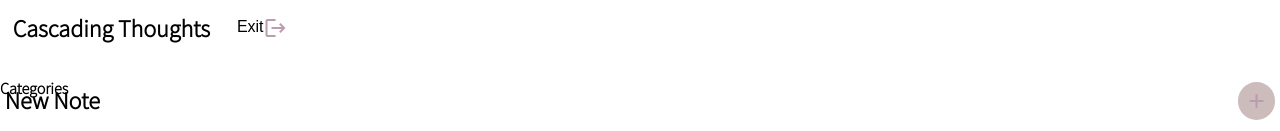
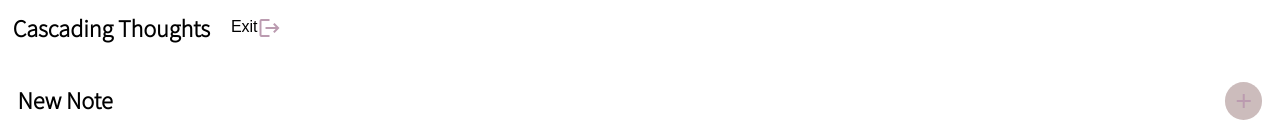
Before and after one commit to JuanStromanIlz/NotesApp-Front-End, a React (Create React App) app: page /my-notes in a window 1280 px wide. Shown: the top 131 px of the page. Built offline with nearby package versions, Linux system fonts and the light colour scheme; no server answers.

Commit message:
estilos en navbar

```diff
--- a/src/App.js
+++ b/src/App.js
@@ -29,6 +29,11 @@ const StyledApp = styled.div`
     /* Support for IE. */
     font-feature-settings: 'liga';
   }
+  .view-fix {
+    position: fixed;
+    overflow: hidden;
+    height:100vh;
+  }
 `;
 
 function App() {
--- a/src/components/Navbar.jsx
+++ b/src/components/Navbar.jsx
@@ -1,39 +1,58 @@
-import { forwardRef, useRef } from 'react';
 import styled from 'styled-components';
 
-const arrayCat = ['Test', 'Juegos', 'Notas', 'Cosas', 'Categorias'];
+const arrayCat = ['Test', 'Juegos', 'Notas', 'Cosas', 'Categorias', 'Test', 'Juegos', 'Notas', 'Cosas', 'Categorias', 'Test', 'Juegos', 'Notas', 'Cosas', 'Categorias', 'Test', 'Juegos', 'Notas', 'Cosas', 'Categorias', 'Test', 'Juegos', 'Notas', 'Cosas', 'Categorias', 'Test', 'Juegos', 'Notas', 'Cosas', 'Categorias'];
 
-const SliceMenu = forwardRef((props, ref) => (
-  <div ref={ref} className={props.className}>
-    <div>
-      <h4>Categories</h4>
-      <div id='cate-list'>
-        {arrayCat.map(cat =>
-          <li>{cat}</li>
-        )}
+const SliceMenu = (props) => {
+  function openCat() {
+    document.getElementById('slicedCat').classList.toggle('open-cat');
+    document.getElementById('icon-rotate').classList.toggle('rotate');
+  }
+
+  return (
+    <div  id={props.id} className={props.className}>
+      <div>
+        <button className='cat-title' onClick={() => openCat()}>
+          <span>Categories &nbsp;</span>
+          <span id='icon-rotate' className='material-icons'>west</span>
+        </button>
+        <div id='slicedCat' className='cate-list'>
+          {arrayCat.map(cat =>
+            <button>{cat}</button>
+          )}
+        </div>
       </div>
+      <h4>Logout</h4>
     </div>
-    <h4>Logout</h4>
-  </div>
-));
+  );
+};
 
 const StyledSliceMenu = styled(SliceMenu)`
+  background: white;
   position: absolute;
   top: 100%;
   width: 0vw;
   height: 90vh;
-  background: white;
   transform-origin: left;
   transition: width .5s ease;
   display: flex;
   flex-direction: column;
-  #cate-list {
-    height: 60%;
+  overflow: scroll;
+  > * {
+    margin-left: .8rem;
+  }
+  .cate-list {
+    height: 0;
+    overflow: hidden;
     white-space: nowrap;
-    overflow: scroll;
     display: flex;
     flex-direction: column;
     justify-content: flex-start;
+  }
+  .open-cat {
+    height: auto;
+  }
+  .rotate {
+    transform: rotate(-90deg);
   }
 `;
 
@@ -60,12 +79,13 @@ const Nav = (props) => {
 }
 
 const StyledNav = styled(Nav)`
+background: white;
   position: relative;
+  top: 0;
   display: flex;
   flex-direction: row;
   justify-content: flex-start;
   gap: 1.3em;
-  padding: .8rem;
   h1 {
     margin: 0;
   }
@@ -78,18 +98,25 @@ const NavBarContainer = styled.div`
   position: sticky;
   z-index: 1;
   top: 0;
+  > :first-child {
+    padding: .8rem;
+  }
+  display: grid;
+  grid-template-rows: auto 1fr;
   button {
     background: transparent;
     border: none;
     text-align: left;
     font-size: 1rem;
+    padding: 0;
+    gap: .8rem;
     :hover {
       filter: brightness(120%);
     }
     :focus {
       outline: none;
     }
-    span  {
+    .material-icons  {
       color: ${props => props.theme.colors.lila};
       display: inline-block;
       vertical-align: middle;
@@ -98,6 +125,7 @@ const NavBarContainer = styled.div`
   .slice {
     width: 100vw;
   }
+
   @media (max-width: 1500px) {
     #drop-menu {
       display: none;
@@ -119,9 +147,9 @@ const NavBarContainer = styled.div`
 `;
 
 export default function NavBar() {
-  const sliceMenu = useRef(null);
   function openMenu() {
-    sliceMenu.current.classList.toggle('slice');
+    document.getElementById('userNotes').classList.toggle('view-fix');
+    document.getElementById('sliceMenu').classList.toggle('slice');
   }
 
   return (
@@ -131,7 +159,7 @@ export default function NavBar() {
         openMenu={openMenu}
       />
       <StyledSliceMenu
-        ref={sliceMenu}
+        id='sliceMenu'
         className={StyledSliceMenu}
       />
     </NavBarContainer>
--- a/src/components/UserNotes.jsx
+++ b/src/components/UserNotes.jsx
@@ -19,6 +19,7 @@ const List = (props) => (
 );
 
 const ListContainer = styled(List)`
+  padding: 0 .8rem;
 `;
 
 const UserNotesContainer = styled.div`
@@ -61,7 +62,7 @@ export default function UserNotes() {
   }, []);
 
   return (
-    <UserNotesContainer>
+    <UserNotesContainer id='userNotes'>
       <NavBar />
       <ListContainer
         className={ListContainer}
```
